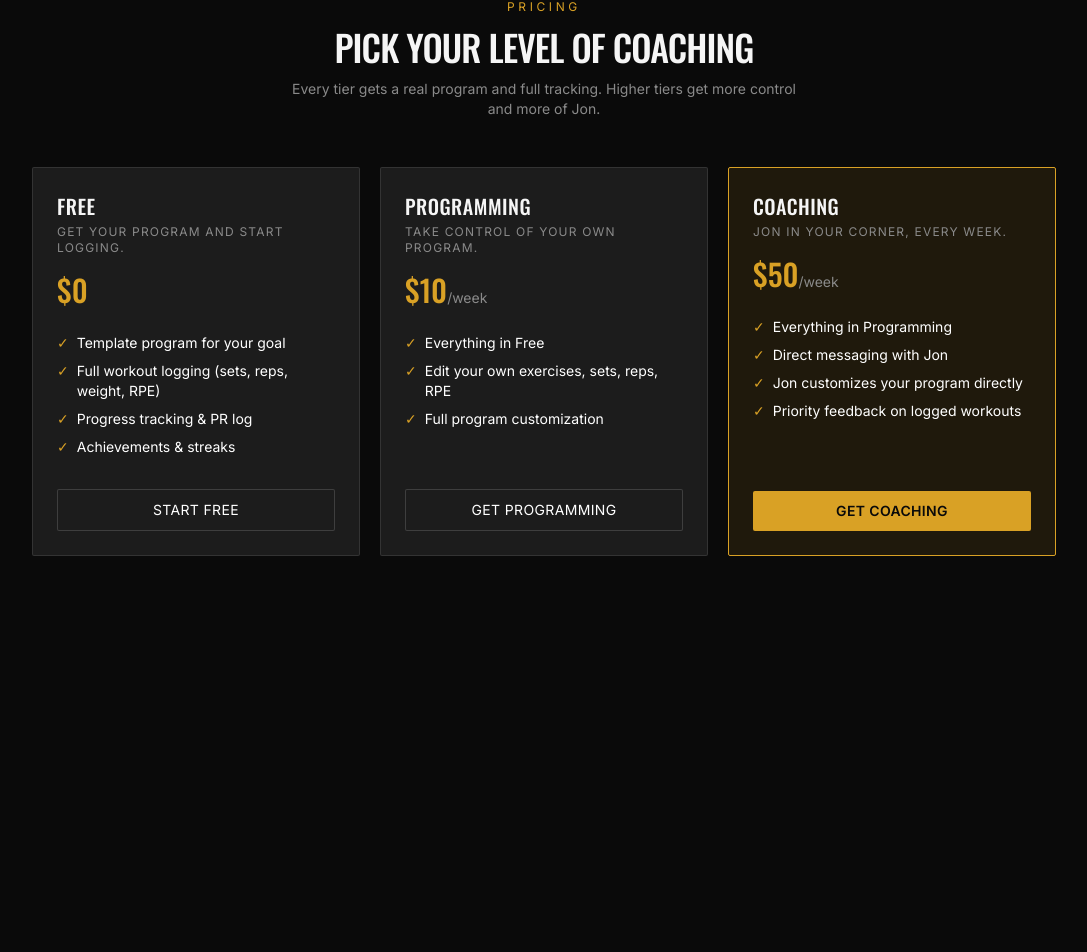
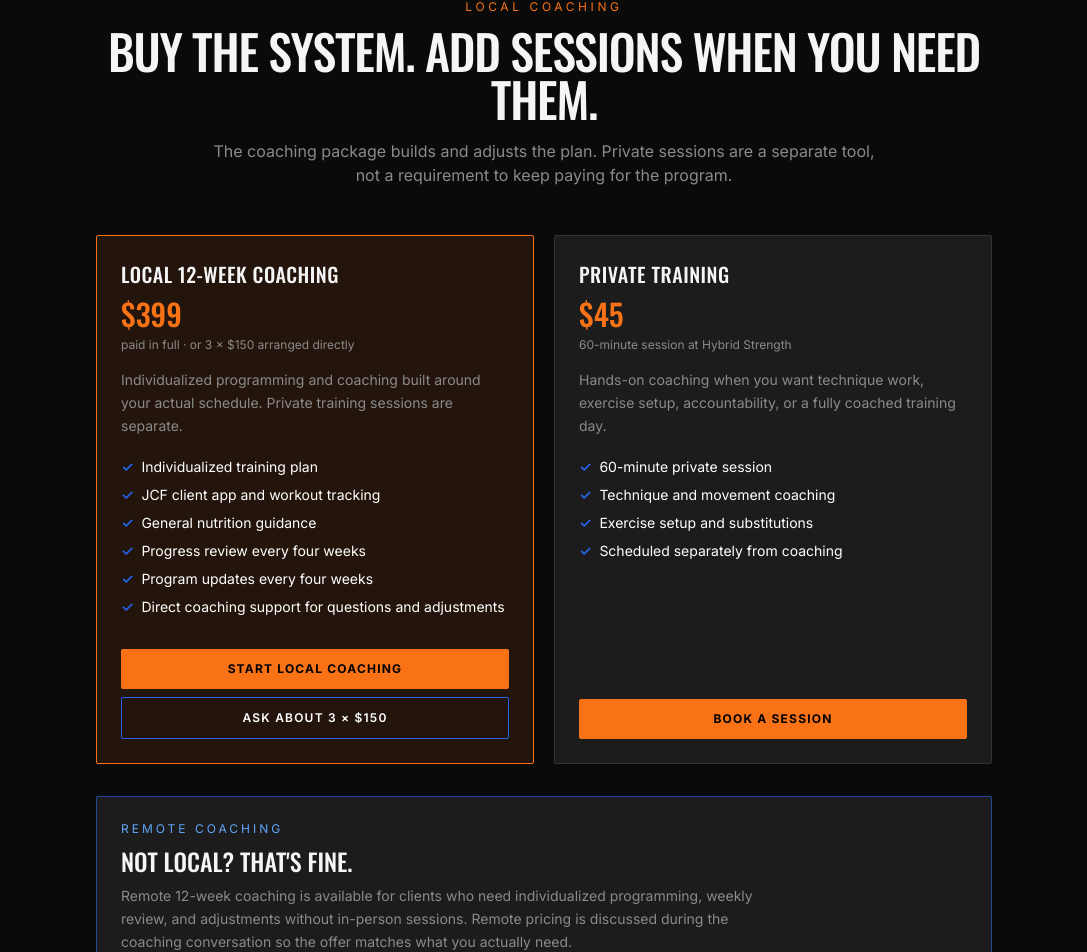
Before and after one commit to jcrist89/jcf-portal, a Next.js app: page /pricing in a window 1280 px wide. Shown: the part 138-1090 px from the top of the page, without its empty margins (96-1183 px from the left). Before the commit the page ends 800 px from the top, so only its background shows below. Built offline with nearby package versions, Linux system fonts and the light colour scheme.

Commit message:
Deploy approved offer funnel: src/app/pricing/page.tsx

```diff
--- a/src/app/pricing/page.tsx
+++ b/src/app/pricing/page.tsx
@@ -1,117 +1,148 @@
 import Link from "next/link";
 import { PublicHeader } from "@/components/PublicHeader";
-import { Button } from "@/components/Button";
-import { CheckoutStatusBanner } from "@/components/CheckoutStatusBanner";
 
-const TIERS = [
+const LOCAL_CHECKOUT = "https://buy.stripe.com/bJebJ37Kf6tI6cYaqnaIM0j";
+const PRIVATE_CHECKOUT = "https://buy.stripe.com/9B69AV3tZ3hw0SEdCzaIM0e";
+const RESET_CHECKOUT = "https://buy.stripe.com/8x26oJ0hN4lA1WIcyvaIM0k";
+const INSTAGRAM = "https://www.instagram.com/joncristfit/";
+
+const offers = [
   {
-    tier: "free",
-    name: "Free",
-    price: "$0",
-    period: "",
-    tagline: "Get your program and start logging.",
+    name: "Local 12-Week Coaching",
+    price: "$399",
+    detail: "paid in full · or 3 × $150 arranged directly",
+    description:
+      "Individualized programming and coaching built around your actual schedule. Private training sessions are separate.",
     features: [
-      "Template program for your goal",
-      "Full workout logging (sets, reps, weight, RPE)",
-      "Progress tracking & PR log",
-      "Achievements & streaks",
+      "Individualized training plan",
+      "JCF client app and workout tracking",
+      "General nutrition guidance",
+      "Progress review every four weeks",
+      "Program updates every four weeks",
+      "Direct coaching support for questions and adjustments",
     ],
-    cta: "Start Free",
+    href: LOCAL_CHECKOUT,
+    cta: "Start Local Coaching",
+    featured: true,
   },
   {
-    tier: "paid_programming",
-    name: "Programming",
-    price: "$10",
-    period: "/week",
-    tagline: "Take control of your own program.",
+    name: "Private Training",
+    price: "$45",
+    detail: "60-minute session at Hybrid Strength",
+    description:
+      "Hands-on coaching when you want technique work, exercise setup, accountability, or a fully coached training day.",
     features: [
-      "Everything in Free",
-      "Edit your own exercises, sets, reps, RPE",
-      "Full program customization",
+      "60-minute private session",
+      "Technique and movement coaching",
+      "Exercise setup and substitutions",
+      "Scheduled separately from coaching",
     ],
-    cta: "Get Programming",
-  },
-  {
-    tier: "paid_coaching",
-    name: "Coaching",
-    price: "$50",
-    period: "/week",
-    tagline: "Jon in your corner, every week.",
-    features: [
-      "Everything in Programming",
-      "Direct messaging with Jon",
-      "Jon customizes your program directly",
-      "Priority feedback on logged workouts",
-    ],
-    cta: "Get Coaching",
-    featured: true,
+    href: PRIVATE_CHECKOUT,
+    cta: "Book A Session",
+    featured: false,
   },
 ] as const;
 
-export default async function PricingPage(
-  props: {
-    searchParams: Promise<{ checkout?: string }>;
-  }
-) {
-  const searchParams = await props.searchParams;
-  const checkoutStatus = searchParams.checkout === "cancelled" ? "cancelled" as const : null;
-
+export default function PricingPage() {
   return (
     <div className="min-h-screen">
       <PublicHeader />
+      <main id="main-content">
         <section className="px-6 py-16 sm:py-20">
-        <div className="max-w-5xl mx-auto text-center mb-12">
-          {checkoutStatus && (
-            <div className="flex justify-center">
-              <CheckoutStatusBanner status={checkoutStatus} planActive={false} tier={null} />
-            </div>
-          )}
-          <p className="text-jcf-gold text-xs uppercase tracking-[0.3em] mb-3">Pricing</p>
-          <h1 className="font-display uppercase text-3xl sm:text-4xl tracking-tight mb-3">
-            Pick Your Level of Coaching
+          <div className="max-w-4xl mx-auto text-center mb-12">
+            <p className="text-[#f97316] text-xs uppercase tracking-[0.3em] mb-3">Local Coaching</p>
+            <h1 className="font-display uppercase text-3xl sm:text-5xl tracking-tight mb-4">
+              Buy The System. Add Sessions When You Need Them.
             </h1>
-          <p className="text-jcf-gray text-sm max-w-lg mx-auto">
-            Every tier gets a real program and full tracking. Higher tiers get more control and more
-            of Jon.
+            <p className="text-jcf-gray text-sm sm:text-base max-w-2xl mx-auto leading-relaxed">
+              The coaching package builds and adjusts the plan. Private sessions are a separate tool,
+              not a requirement to keep paying for the program.
             </p>
           </div>
 
-        <div className="max-w-5xl mx-auto grid gap-5 sm:grid-cols-3 items-stretch">
-          {TIERS.map((t) => (
-            <div
-              key={t.tier}
+          <div className="max-w-4xl mx-auto grid gap-5 md:grid-cols-2 items-stretch">
+            {offers.map((offer) => (
+              <article
+                key={offer.name}
                 className={`flex flex-col rounded-sm p-6 border ${
-                "featured" in t && t.featured
-                  ? "bg-jcf-gold/10 border-jcf-gold"
+                  offer.featured
+                    ? "bg-[#f97316]/10 border-[#f97316]"
                     : "bg-jcf-panel border-white/10"
                 }`}
               >
-              <h2 className="font-display uppercase text-xl tracking-wide mb-1">{t.name}</h2>
-              <p className="text-jcf-gray text-xs uppercase tracking-widest mb-4">{t.tagline}</p>
-              <div className="mb-6">
-                <span className="font-display text-3xl text-jcf-gold">{t.price}</span>
-                <span className="text-jcf-gray text-sm">{t.period}</span>
+                <h2 className="font-display uppercase text-xl tracking-wide mb-2">{offer.name}</h2>
+                <div className="mb-4">
+                  <span className="font-display text-3xl text-[#f97316]">{offer.price}</span>
+                  <p className="text-jcf-gray text-xs mt-1">{offer.detail}</p>
                 </div>
+                <p className="text-jcf-gray text-sm leading-relaxed mb-5">{offer.description}</p>
                 <ul className="flex flex-col gap-2 mb-8 text-sm text-white flex-1">
-                {t.features.map((f) => (
-                  <li key={f} className="flex gap-2">
-                    <span className="text-jcf-gold">✓</span>
-                    <span>{f}</span>
+                  {offer.features.map((feature) => (
+                    <li key={feature} className="flex gap-2">
+                      <span className="text-[#2563eb] font-bold">✓</span>
+                      <span>{feature}</span>
                     </li>
                   ))}
                 </ul>
-              <Link href={`/signup?tier=${t.tier}`}>
-                <Button
-                  variant={"featured" in t && t.featured ? "primary" : "secondary"}
-                  className="w-full"
+                <a
+                  href={offer.href}
+                  className="text-center uppercase tracking-widest text-xs font-bold bg-[#f97316] text-black px-4 py-3 rounded-sm hover:opacity-90"
                 >
-                  {t.cta}
-                </Button>
-              </Link>
-            </div>
+                  {offer.cta}
+                </a>
+                {offer.featured && (
+                  <a
+                    href={INSTAGRAM}
+                    target="_blank"
+                    rel="noopener noreferrer"
+                    className="text-center uppercase tracking-widest text-xs font-semibold border border-[#2563eb] text-white px-4 py-3 rounded-sm mt-2 hover:bg-[#2563eb]/10"
+                  >
+                    Ask About 3 × $150
+                  </a>
+                )}
+              </article>
             ))}
           </div>
+
+          <section className="max-w-4xl mx-auto mt-8 bg-jcf-panel border border-[#2563eb]/60 p-6 rounded-sm">
+            <p className="text-[#60a5fa] text-xs uppercase tracking-[0.25em] mb-2">Remote Coaching</p>
+            <h2 className="font-display uppercase text-2xl mb-2">Not Local? That&apos;s Fine.</h2>
+            <p className="text-jcf-gray text-sm leading-relaxed max-w-2xl">
+              Remote 12-week coaching is available for clients who need individualized programming,
+              weekly review, and adjustments without in-person sessions. Remote pricing is discussed
+              during the coaching conversation so the offer matches what you actually need.
+            </p>
+            <a
+              href={INSTAGRAM}
+              target="_blank"
+              rel="noopener noreferrer"
+              className="inline-block mt-5 uppercase tracking-widest text-xs font-bold bg-[#2563eb] text-white px-4 py-3 rounded-sm hover:opacity-90"
+            >
+              Ask About Remote Coaching
+            </a>
           </section>
+
+          <section className="max-w-4xl mx-auto mt-8 bg-[#0b1220] border border-white/10 p-6 rounded-sm">
+            <p className="text-[#f97316] text-xs uppercase tracking-[0.25em] mb-2">November 9–22, 2026</p>
+            <h2 className="font-display uppercase text-2xl mb-2">14-Day Shift Reset Beta</h2>
+            <p className="text-jcf-gray text-sm leading-relaxed">
+              A $27 beta for shift workers and busy adults who are tired of one rough week turning into
+              a month off-track. Limited to 10 paid participants.
+            </p>
+            <a
+              href={RESET_CHECKOUT}
+              className="inline-block mt-5 uppercase tracking-widest text-xs font-bold bg-[#f97316] text-black px-4 py-3 rounded-sm hover:opacity-90"
+            >
+              Join The Shift Reset
+            </a>
+          </section>
+
+          <p className="max-w-4xl mx-auto text-jcf-gray text-xs mt-8 leading-relaxed">
+            Coaching provides general fitness and nutrition education and is not medical care.
+            Existing clients keep the terms of their existing agreements.
+          </p>
+        </section>
+      </main>
     </div>
   );
 }
```
Lines whose indentation alone changed are shown as unchanged.
